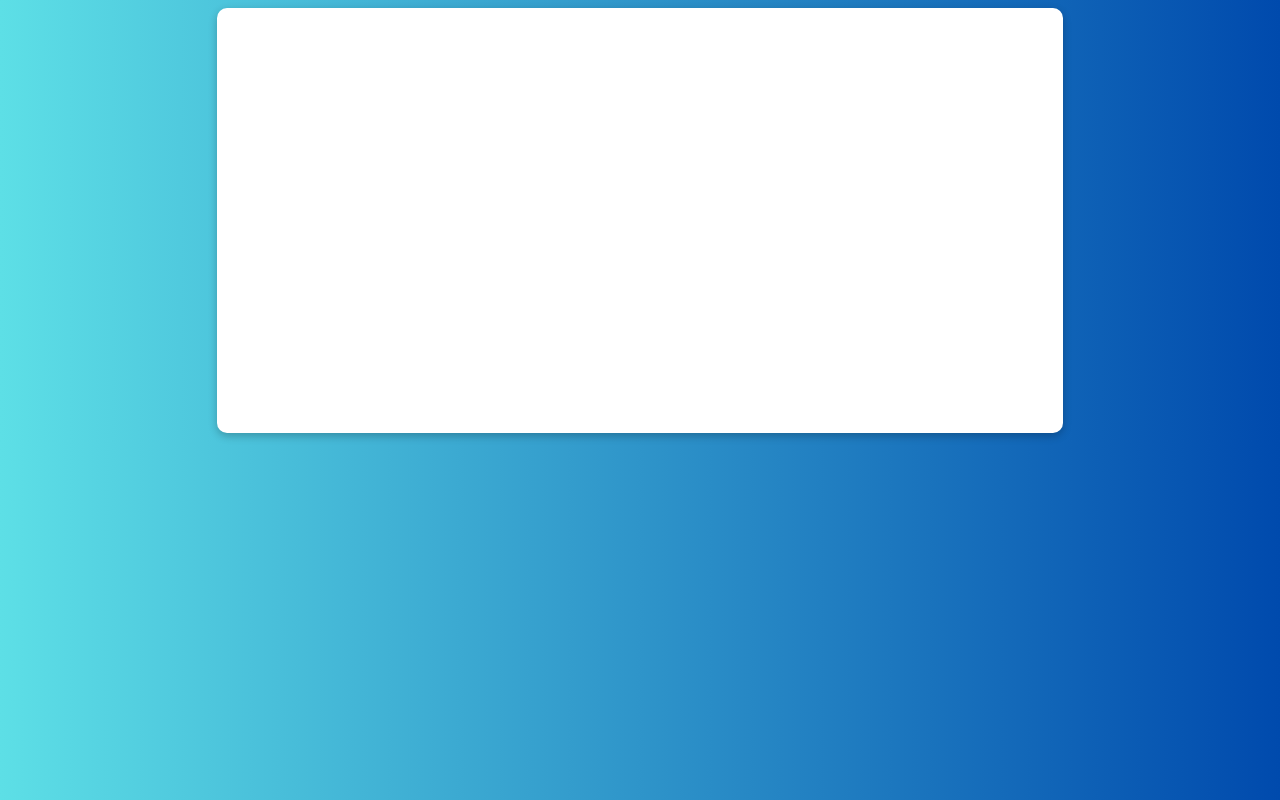
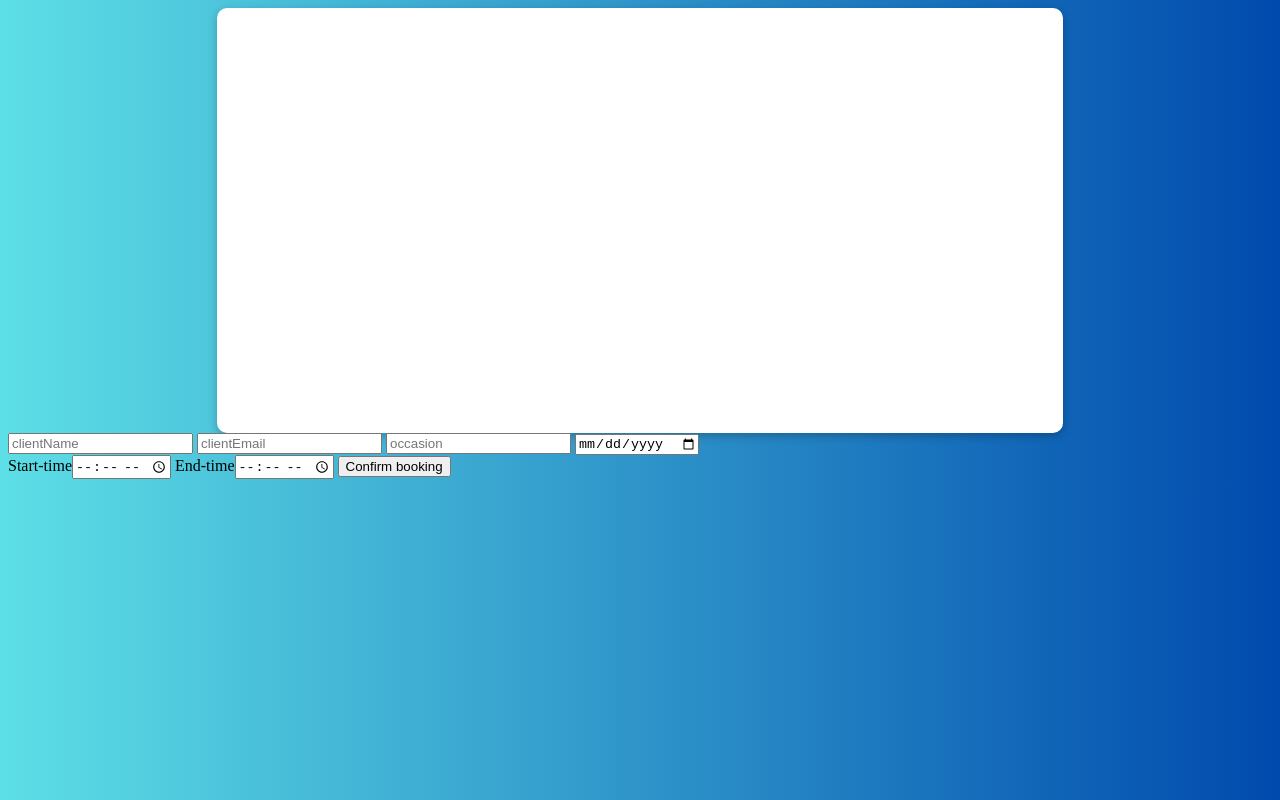
Before and after one commit to Kirti180/blue-industry-2316, a plain HTML site: page frontend/detailphotography.html in a window 1280 px wide. Drawn offline with Linux system fonts and the light colour scheme.

Commit message:
booking from

```diff
--- a/frontend/detailphotography.html
+++ b/frontend/detailphotography.html
@@ -4,7 +4,7 @@
     <meta charset="UTF-8" />
     <meta http-equiv="X-UA-Compatible" content="IE=edge" />
     <meta name="viewport" content="width=device-width, initial-scale=1.0" />
-    <link rel="stylesheet" href="./Styles/detailphotographer.css">
+    <link rel="stylesheet" href="./Styles/detailphotographer.css" />
     <title>Document</title>
   </head>
   <body>
@@ -19,7 +19,17 @@
         <p id="contact"></p>
       </div>
     </div>
-    <div id="occasions-container"></div>
+    <div id="form">
+      <input type="text" placeholder="clientName" />
+      <input type="text" placeholder="clientEmail" />
+      <input type="text" placeholder="occasion" />
+      <input type="date" />
+      <div id="occasions-container"></div>
+      Start-time<input type="time" placeholder="Enter the slot-time" />
+      End-time<input type="time" placeholder="Enter the slot-time" />
+
+      <button>Confirm booking</button>
+    </div>
   </body>
 </html>
 <script src="./scripts/detailphotography.js"></script>
```
